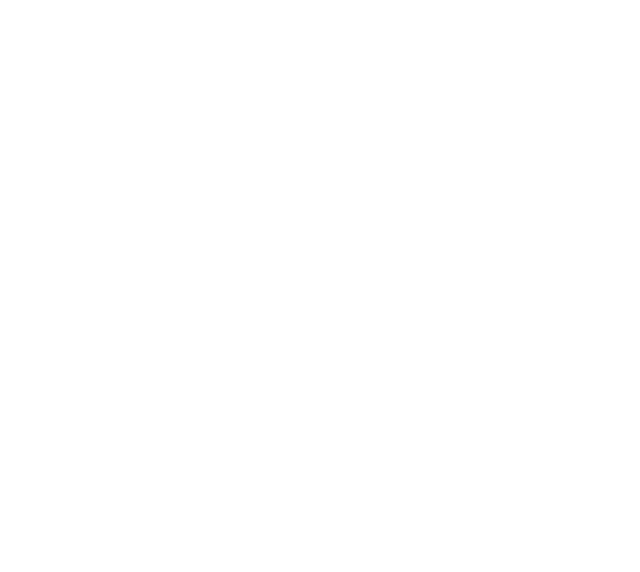
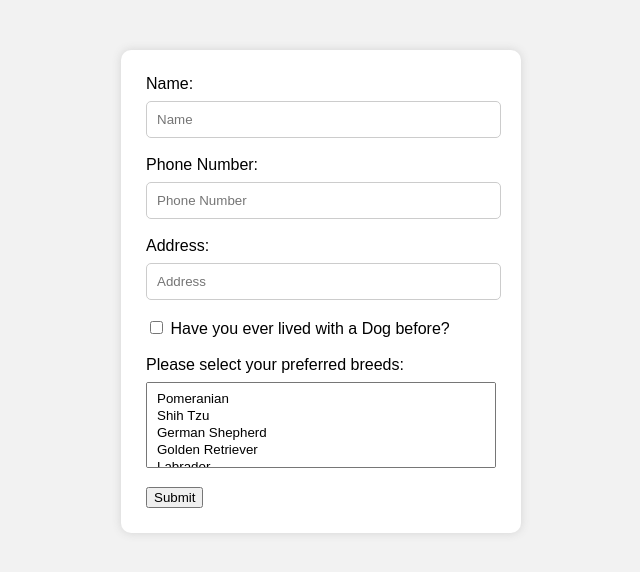
Before and after one commit to acciojob/dog-adoption-application-SafiraFarheen, a website: page main.html in a window 1280 px wide. Shown: the whole page, without its empty margins (319-959 px from the left). Drawn offline with Linux system fonts and the light colour scheme.

Commit message:
created a submission

```diff
--- a/main.html
+++ b/main.html
@@ -8,6 +8,29 @@
 
 <body>
 	<!-- the entire body must be written by student -->
+	<form method="post">
+		<label for="name">Name:</label>
+		<input type="text" id="name" name="name" placeholder="Name"><br><br>
+		<label for="phone">Phone Number:</label>
+		<input type="text" id="phone" name="phone" placeholder="Phone Number"><br><br>
+		<label for="address">Address:</label>
+		<input type="text" id="address" name="address" placeholder="Address"><br><br>
+		<input type="checkbox" id="checkbox" name="checkbox" value="Have you ever lived with a Dog before?">
+		<label for="checkbox">Have you ever lived with a Dog before?</label><br><br>
+		<label for="multiSelect">Please select your preferred breeds:</label>
+		<select multiple id="multiSelect" name="multiSelect">
+        <option value="Pomeranian">Pomeranian</option>
+        <option value="Shih Tzu">Shih Tzu</option>
+        <option value="German Shepherd">German Shepherd</option>
+        <option value="Golden Retriever">Golden Retriever</option>
+        <option value="Labrador">Labrador</option>
+    </select>
+    <br><br>
+		<button type="submit">Submit</button>
+
+
+
+	</form>
     <script type="text/javascript" src="./script.js">
 </script>
 
--- a/styles.css
+++ b/styles.css
@@ -1,2 +1,39 @@
 
 /* Your CSS Code here. */
+
+body {
+    font-family: Arial, sans-serif;
+    background-color: #f2f2f2;
+}
+
+form {
+    background-color: white;
+    width: 350px;
+    margin: 50px auto;
+    padding: 25px;
+    border-radius: 10px;
+    box-shadow: 0 0 10px lightgray;
+}
+
+input[type="text"] {
+    width: 95%;
+    padding: 10px;
+    margin-top: 8px;
+    border: 1px solid #ccc;
+    border-radius: 5px;
+}
+
+select {
+    width: 100%;
+    padding: 8px;
+    margin-top: 8px;
+}
+
+input[type="submit"] {
+    background-color: #4CAF50;
+    color: white;
+    padding: 10px 20px;
+    border: none;
+    border-radius: 5px;
+    cursor: pointer;
+}
```
